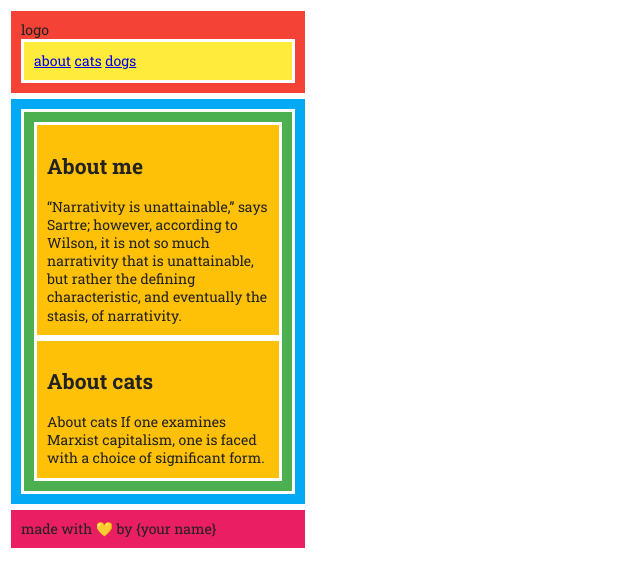
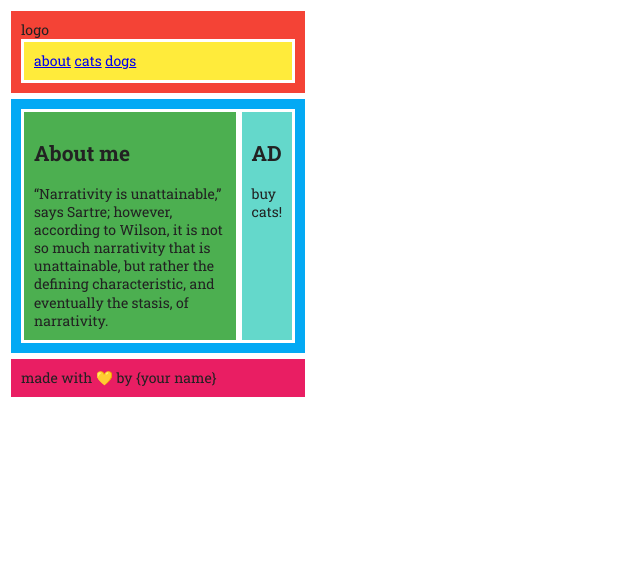
Before and after one commit to eszterpitas/online-live-sectioning, a plain HTML site: page index.html in a window 1280 px wide. Shown: the whole page, without its empty margins (0-640 px from the left). Drawn offline with Linux system fonts and the light colour scheme.

Commit message:
third-task

```diff
--- a/index.html
+++ b/index.html
@@ -17,16 +17,15 @@
 
   <main>
     <article>
-      <section>
       <h2>About me </h2>
     “Narrativity is unattainable,” says Sartre; however, according to Wilson, it is not so much narrativity that is unattainable, but rather the defining characteristic, and eventually the stasis, of narrativity.
-      </section>
-      <section>
-
-        <h2>About cats </h2>
-      About cats If one examines Marxist capitalism, one is faced with a choice of significant form.
-      </section>
     </article>
+    <aside>
+      <p>
+      <h2> AD </h2>
+        buy cats!
+      </p>
+    </aside>
   </main>
 
   <footer>made with 💛 by {your name} </footer>
```
